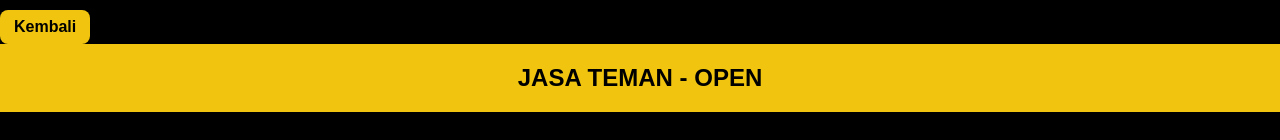
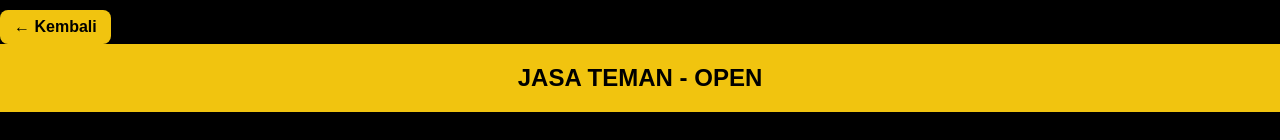
Before and after one commit to kaikazumani-ops/MAGStore, a plain HTML site: page index(0).html in a window 1280 px wide. Shown: the top 140 px of the page. Drawn offline with Linux system fonts and the light colour scheme.

Commit message:
Add files via upload

```diff
--- a/index(0).html
+++ b/index(0).html
@@ -94,7 +94,7 @@
 
 <body>
 
-    <a href="index.html" class="btn-detail">Kembali</a>
+    <a href="index.html" class="btn-detail">← Kembali</a>
 
     <div class="header">JASA TEMAN - OPEN</div>
 
```
